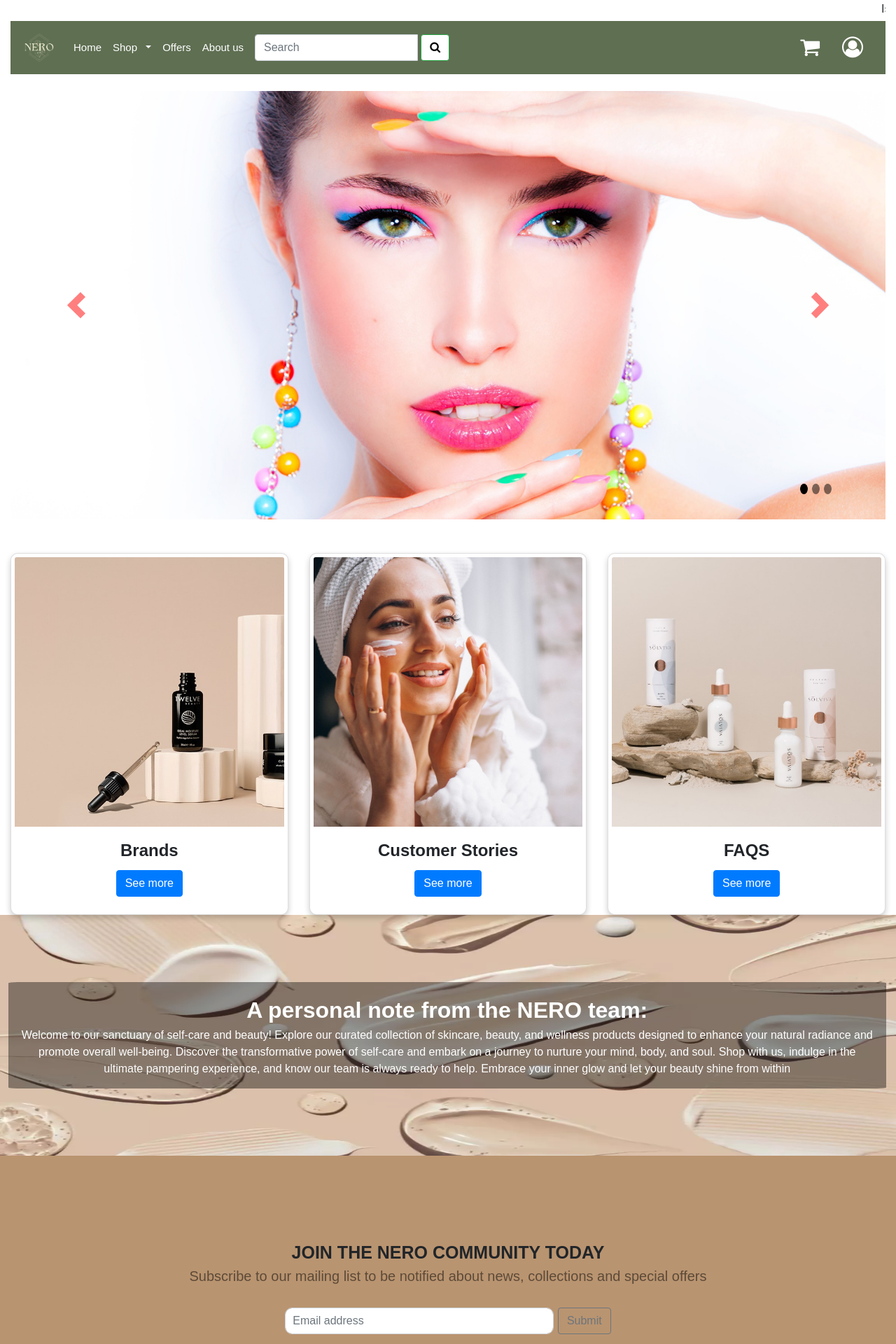
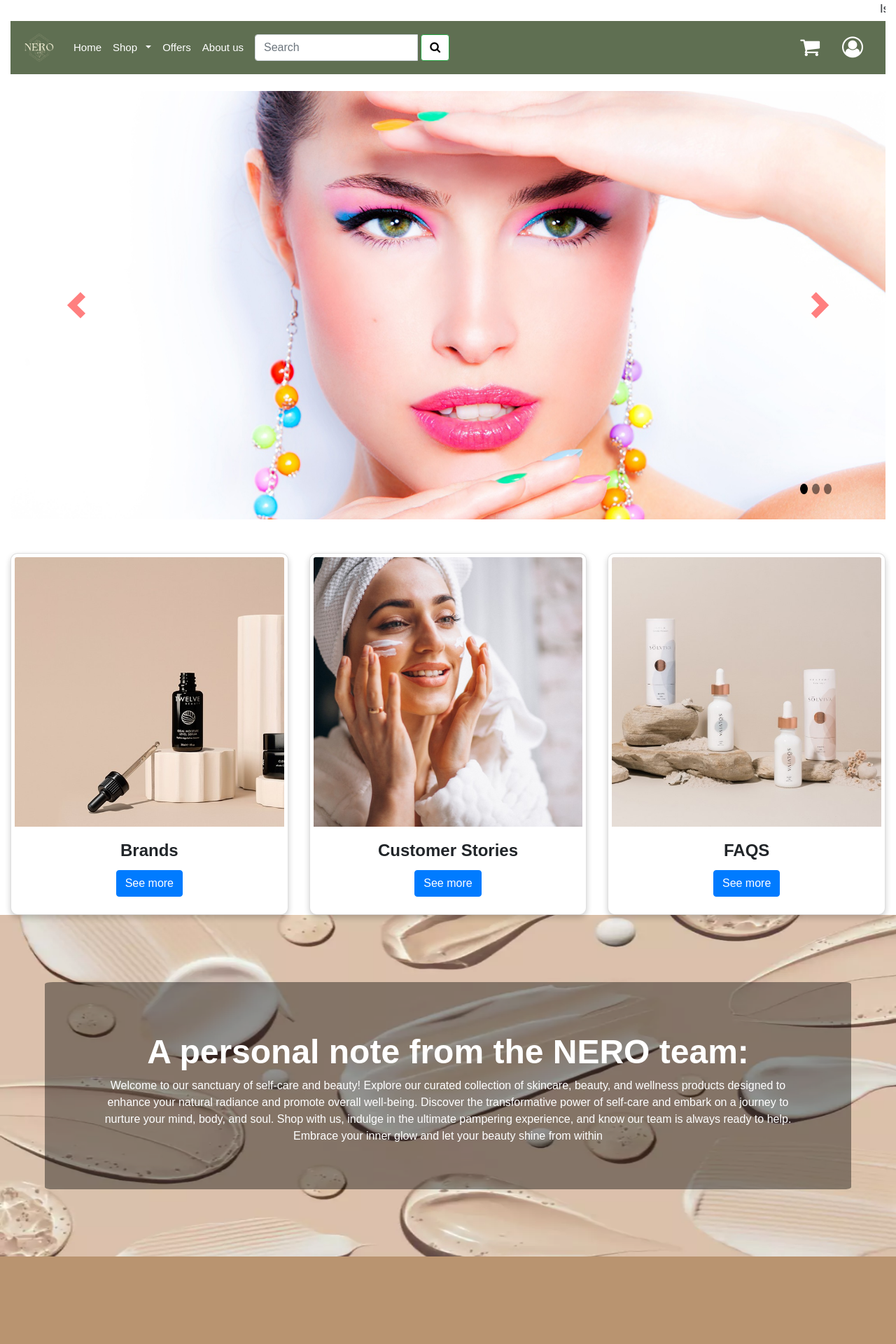
Before and after one commit to buzzaaaaar/Project-NERO, a PHP site: page / in a window 1280 px wide. Shown: the top 1920 px of the page at 70% size. Run offline with PHP 8.4, Linux system fonts and the light colour scheme; some web fonts are replaced.

Commit message:
changed personal-note

```diff
--- a/css/style.css
+++ b/css/style.css
@@ -15,7 +15,7 @@
 }
 
 .btn-custom:hover {
-  background-color: yellow !important;
+  background-color: rgb(0, 255, 64) !important;
 
 }
 
@@ -158,14 +158,14 @@
 }
 .rectangle {
 	background-color: rgba(0,0,0,.4);
-	padding: 1rem;
+	padding: 5%;
 	color: white;
 	text-align: center;
 	font-family: "Aboreto", sans-serif;
-	font-size: 2rem;
+	font-size: 3rem;
 	border-radius: 1%;
-	width: 98%;
-	left: 0.9vw;
+	width: 90%;
+	left: 5%;
 }
 .personal-note-content{
 	font-family: "Gotu", sans-serif;
```
